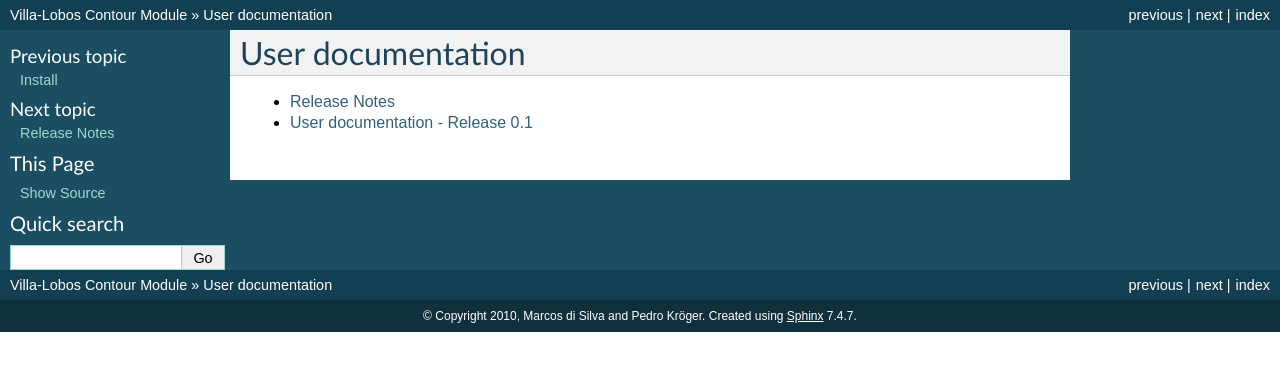
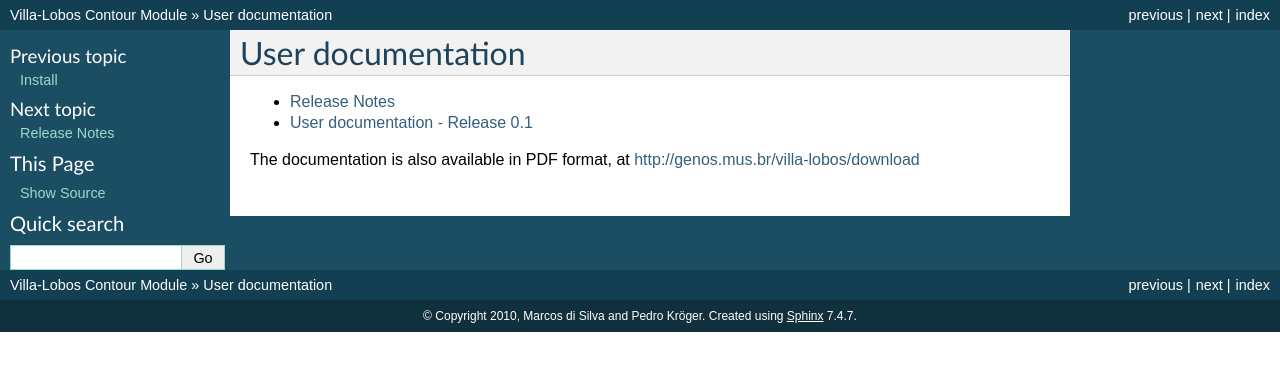
Before and after one commit to msampaio/musicontour, a Sphinx documentation site: the page built from docs/user-doc.rst, in a window 1280 px wide. Shown: the top 371 px of the page. Built offline with Sphinx 7.4.7, drawn with Linux system fonts in a browser that asks for light colours; formulas are drawn with MathJax 3.

Commit message:
Inserts info about documentation in pdf format

```diff
--- a/docs/user-doc.rst
+++ b/docs/user-doc.rst
@@ -6,3 +6,6 @@ User documentation
 
    release.rst
    user-doc-0.1.rst
+
+The documentation is also available in PDF format, at
+http://genos.mus.br/villa-lobos/download
```
